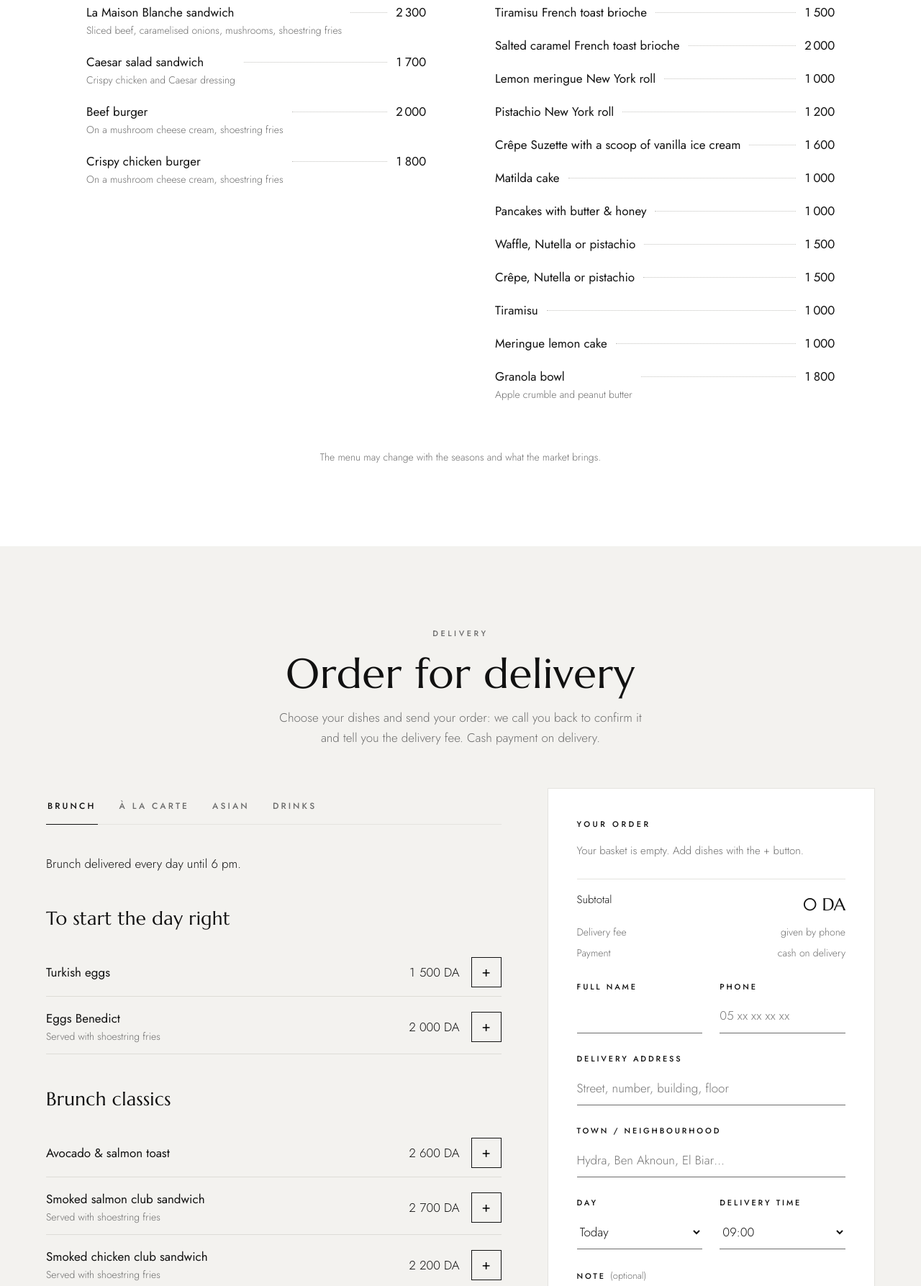
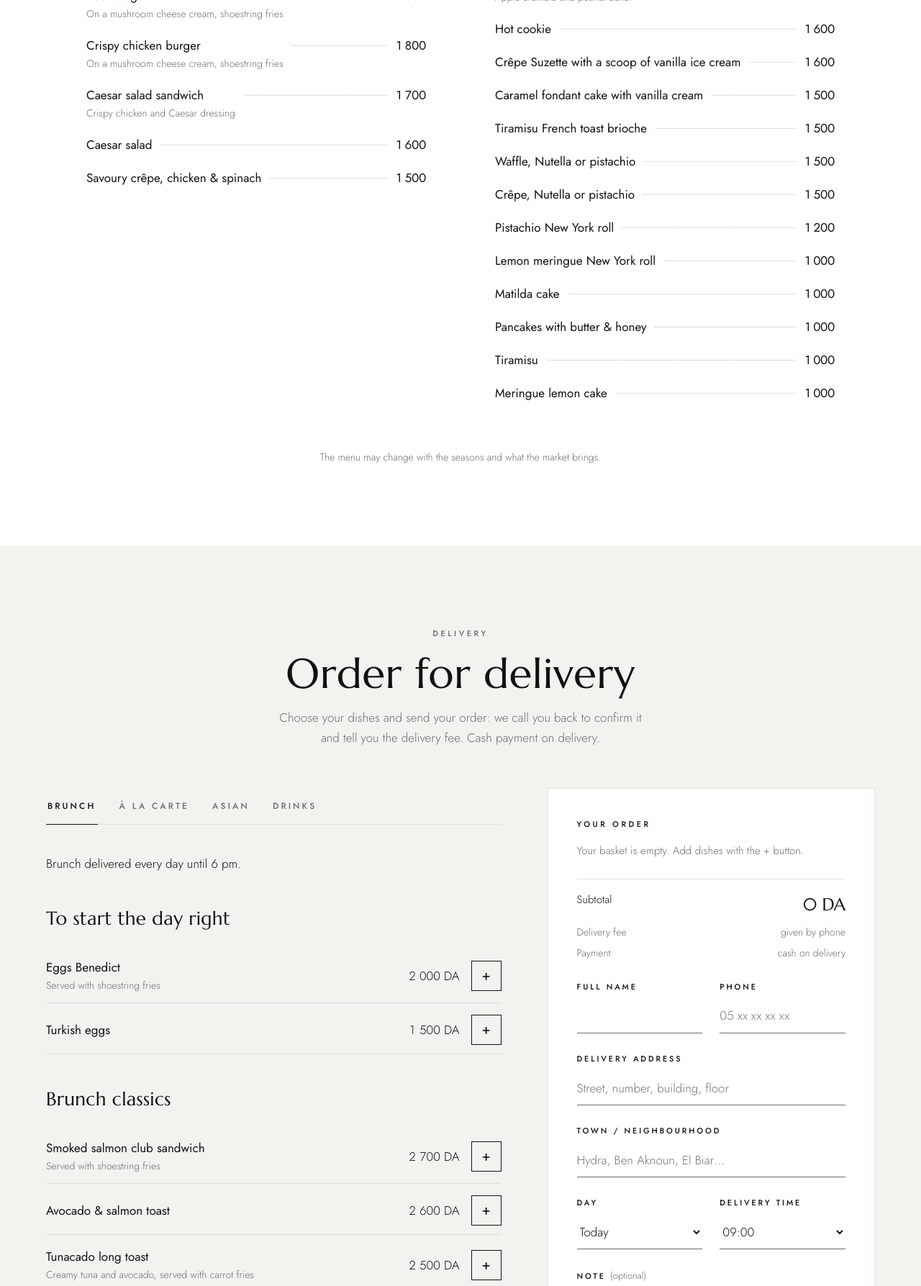
Before and after one commit to lamaisonblanche-menu/site, a plain HTML site: page index.html in a window 1280 px wide. Shown: the part 5520-7307 px from the top of the page at 72% size. Drawn offline with Linux system fonts and the light colour scheme.

Commit message:
Classer les plats par prix dans chaque famille

```diff
--- a/index.html
+++ b/index.html
@@ -1132,6 +1132,19 @@ html[lang="ar"] .statement { line-height: 1.6; }
 
   var tabs = document.getElementById("menu-tabs"), panel = document.getElementById("menu-panel");
   var menuCur = "brunch";
+  function articlesParPrix(id, section) {
+    var chaude = id === "carte" && section.t === "Entrées chaudes";
+    function priorite(article) {
+      if (!chaude) return 2;
+      var nom = article[0].normalize("NFD").replace(/[\u0300-\u036f]/g, "").toLowerCase();
+      if (/\b(soupes?|veloutes?)\b/.test(nom)) return 0;
+      if (/\b(boureks?|bouraks?|borks?)\b/.test(nom)) return 1;
+      return 2;
+    }
+    return section.items.slice().sort(function (a, b) {
+      return priorite(a) - priorite(b) || b[1] - a[1];
+    });
+  }
   function showMenu(id) {
     menuCur = id;
     Array.prototype.forEach.call(tabs.children, function (b) { b.setAttribute("aria-selected", b.dataset.id === id ? "true" : "false"); });
@@ -1141,7 +1154,7 @@ html[lang="ar"] .statement { line-height: 1.6; }
     sections.forEach(function (s) {
       var c = el("div", "course"); c.appendChild(el("h3", null, MB.tr(s.t)));
       var ul = el("ul");
-      s.items.forEach(function (it) {
+      articlesParPrix(id, s).forEach(function (it) {
         var li = el("li", "dish"), line = el("span", "line"), n = el("span", "n", MB.tr(it[0]));
         if (it[2]) n.appendChild(el("small", null, MB.tr(it[2])));
         if (PHOTOS[it[0]]) { var th = el("img", "thumb"); th.src = "photos/mini/" + PHOTOS[it[0]] + ".jpg"; th.alt = ""; th.loading = "lazy"; li.appendChild(th); }
@@ -1193,7 +1206,7 @@ html[lang="ar"] .statement { line-height: 1.6; }
       if (id === "brunch") lpanel.appendChild(el("p", "asie-note", MB.T("liv_brunch")));
       m.sections.forEach(function (s) {
         var c = el("div", "course"); c.appendChild(el("h3", null, MB.tr(s.t))); var ul = el("ul");
-        s.items.forEach(function (it) {
+        articlesParPrix(id, s).forEach(function (it) {
           var li = el("li", "liv-dish"), n = el("span", "n", MB.tr(it[0]));
           if (it[2]) n.appendChild(el("small", null, MB.tr(it[2])));
           li.appendChild(n); li.appendChild(el("span", "p", MB.da(it[1]))); li.appendChild(qtyCtl(id, it)); ul.appendChild(li);
```
